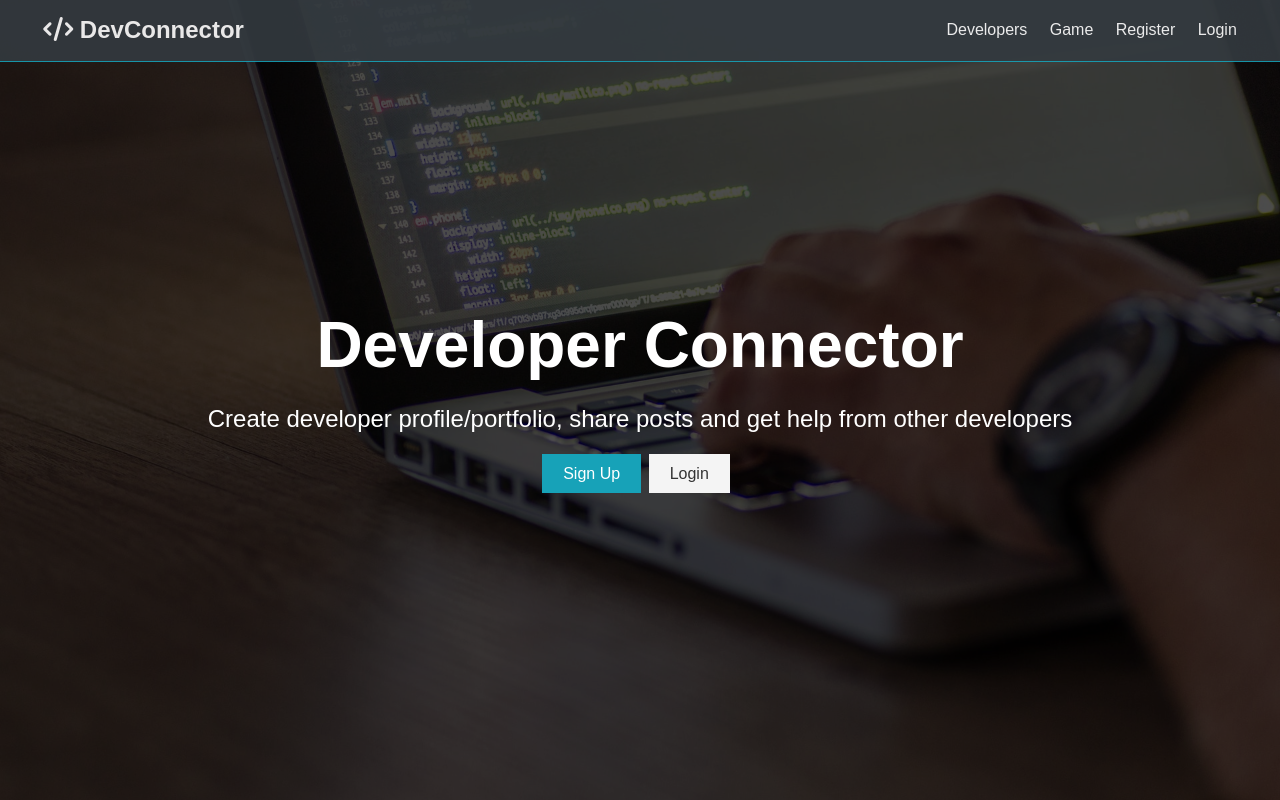
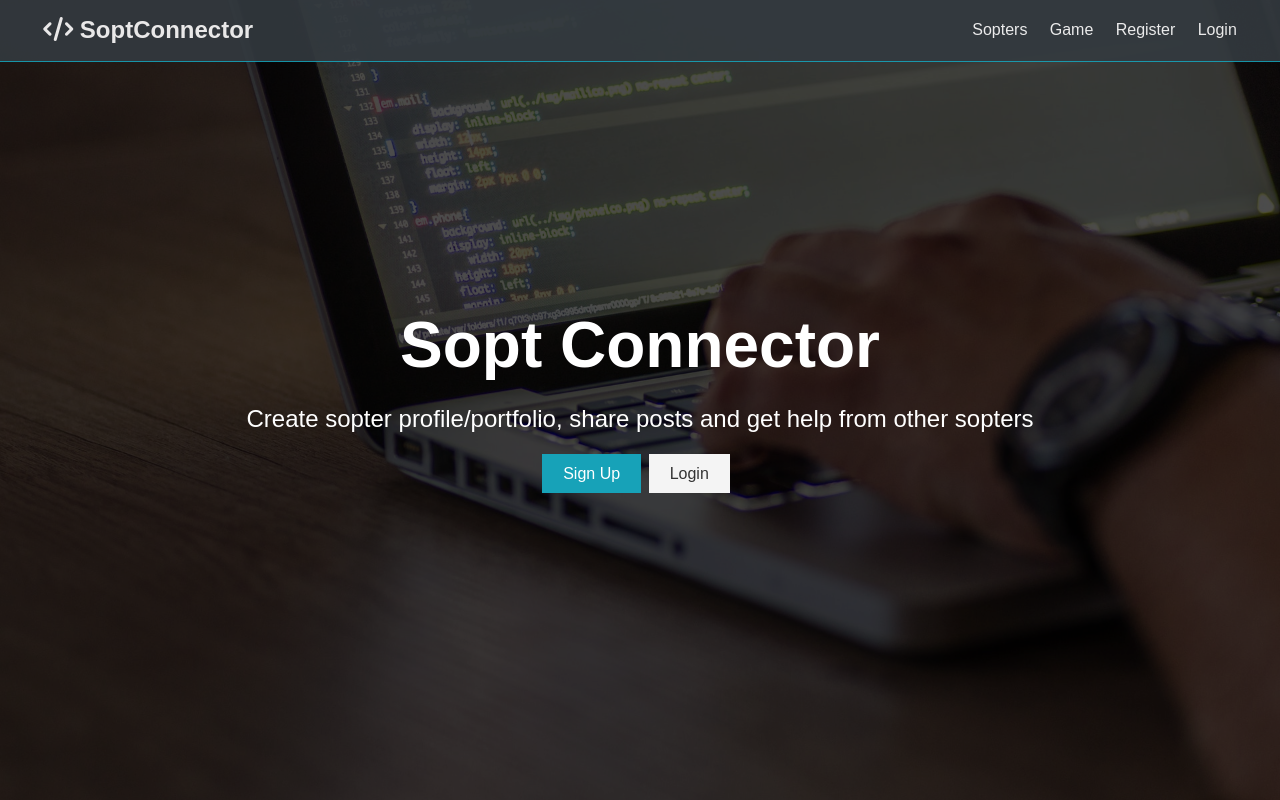
Before and after one commit to kkoon9/Full-Stack-With-javascript, a React (Create React App) app in the folder front/: page / in a window 1280 px wide. Built offline with nearby package versions, Linux system fonts and the light colour scheme; no server answers.

Commit message:
fix: [front] 문구 수정

```diff
--- a/front/src/components/layout/Landing.js
+++ b/front/src/components/layout/Landing.js
@@ -1,24 +1,28 @@
 import React from 'react';
 import { Link, Redirect } from 'react-router-dom';
-import { connect } from "react-redux";
+import { connect } from 'react-redux';
 import PropTypes from 'prop-types';
 
 const Landing = ({ isAuthenticated }) => {
   if (isAuthenticated) {
-    return <Redirect to='/dashboard' />;
+    return <Redirect to="/dashboard" />;
   }
   return (
     <section className="landing">
       <div className="dark-overlay">
         <div className="landing-inner">
-          <h1 className="x-large">Developer Connector</h1>
+          <h1 className="x-large">Sopt Connector</h1>
           <p className="lead">
-            Create developer profile/portfolio, share posts and get help from
-            other developers
+            Create sopter profile/portfolio, share posts and get help from other
+            sopters
           </p>
           <div className="buttons">
-            <Link to="/register" className="btn btn-primary">Sign Up</Link>
-            <Link to="/login" className="btn btn">Login</Link>
+            <Link to="/register" className="btn btn-primary">
+              Sign Up
+            </Link>
+            <Link to="/login" className="btn btn">
+              Login
+            </Link>
           </div>
         </div>
       </div>
@@ -31,8 +35,7 @@ Landing.propTypes = {
 };
 
 const mapStateToProps = (state) => ({
-  isAuthenticated: state.auth.isAuthenticated
+  isAuthenticated: state.auth.isAuthenticated,
 });
 
-
 export default connect(mapStateToProps)(Landing);
--- a/front/src/components/layout/Navbar.js
+++ b/front/src/components/layout/Navbar.js
@@ -1,6 +1,6 @@
 import React, { Fragment } from 'react';
 import { Link } from 'react-router-dom';
-import { connect } from "react-redux";
+import { connect } from 'react-redux';
 import PropTypes from 'prop-types';
 import { logout } from '../../actions/auth';
 
@@ -8,43 +8,52 @@ const Navbar = ({ auth: { isAuthenticated, loading }, logout }) => {
   const authLinks = (
     <ul>
       <li>
-        <Link to='/profiles'>
-          Developers
+        <Link to="/profiles">Sopters</Link>
+      </li>
+      <li>
+        <Link to="/posts">Posts</Link>
+      </li>
+      <li>
+        <Link to="/dashboard">
+          <i className="fas fs-user"></i>{' '}
+          <span className="hide-sm">Dashboard</span>
         </Link>
       </li>
       <li>
-        <Link to='/posts'>
-          Posts
-        </Link>
-      </li>
-      <li><Link to="/dashboard">
-        <i className="fas fs-user"></i>{' '}
-        <span className='hide-sm'>Dashboard</span></Link>
-      </li>
-      <li><a onClick={logout} href="#!">
-        <i className="fas.fs-sign-out-alt"></i>{' '}
-        <span className='hide-sm'>Logout</span></a>
+        <a onClick={logout} href="#!">
+          <i className="fas.fs-sign-out-alt"></i>{' '}
+          <span className="hide-sm">Logout</span>
+        </a>
       </li>
     </ul>
   );
   const guestLinks = (
     <ul>
       <li>
-        <Link to='/profiles'>
-          Developers
-        </Link>
+        <Link to="/profiles">Sopters</Link>
       </li>
-      <li><Link to="/game">Game</Link></li>
-      <li><Link to="/register">Register</Link></li>
-      <li><Link to="/login">Login</Link></li>
+      <li>
+        <Link to="/game">Game</Link>
+      </li>
+      <li>
+        <Link to="/register">Register</Link>
+      </li>
+      <li>
+        <Link to="/login">Login</Link>
+      </li>
     </ul>
   );
   return (
     <nav className="navbar bg-dark">
       <h1>
-        <Link to="/"> <i className="fas fa-code"></i> DevConnector </Link>
+        <Link to="/">
+          {' '}
+          <i className="fas fa-code"></i> SoptConnector{' '}
+        </Link>
       </h1>
-      {!loading && <Fragment>{isAuthenticated ? authLinks : guestLinks}</Fragment>}
+      {!loading && (
+        <Fragment>{isAuthenticated ? authLinks : guestLinks}</Fragment>
+      )}
     </nav>
   );
 };
@@ -55,7 +64,7 @@ Navbar.propTypes = {
 };
 
 const mapStateToProps = (state) => ({
-  auth: state.auth
+  auth: state.auth,
 });
 
 export default connect(mapStateToProps, { logout })(Navbar);
--- a/front/src/components/profiles/Profiles.js
+++ b/front/src/components/profiles/Profiles.js
@@ -2,7 +2,7 @@ import React, { useEffect, Fragment } from 'react';
 import PropTypes from 'prop-types';
 import { connect } from 'react-redux';
 import Spinner from '../layout/Spinner';
-import ProfileItem from "./ProfileItem";
+import ProfileItem from './ProfileItem';
 import { getProfiles } from '../../actions/profile';
 
 const Profiles = ({ getProfiles, profile: { profiles, loading } }) => {
@@ -11,20 +11,26 @@ const Profiles = ({ getProfiles, profile: { profiles, loading } }) => {
   }, [getProfiles]);
   return (
     <Fragment>
-      {loading ? <Spinner /> : <Fragment>
-        <h1 className="large text-primary">Developers</h1>
+      {loading ? (
+        <Spinner />
+      ) : (
+        <Fragment>
+          <h1 className="large text-primary">Sopters</h1>
           <p className="lead">
-          <i className="fab fa-connectdevelop"></i> Browse and connect with developers
+            <i className="fab fa-connectdevelop"></i> Browse and connect with
+            sopters
           </p>
           <div className="profiles">
             {profiles.length > 0 ? (
-            profiles.map(profile => (
+              profiles.map((profile) => (
                 <ProfileItem key={profile._id} profile={profile} />
               ))
-          ) : <h4>No profiles found... </h4>}
+            ) : (
+              <h4>No profiles found... </h4>
+            )}
           </div>
         </Fragment>
-      }
+      )}
     </Fragment>
   );
 };
@@ -34,7 +40,7 @@ Profiles.propTypes = {
   profile: PropTypes.object.isRequired,
 };
 
-const mapStateToProps = state => ({
-  profile: state.profile
-})
+const mapStateToProps = (state) => ({
+  profile: state.profile,
+});
 export default connect(mapStateToProps, { getProfiles })(Profiles);
```
Lines whose indentation alone changed are shown as unchanged.
